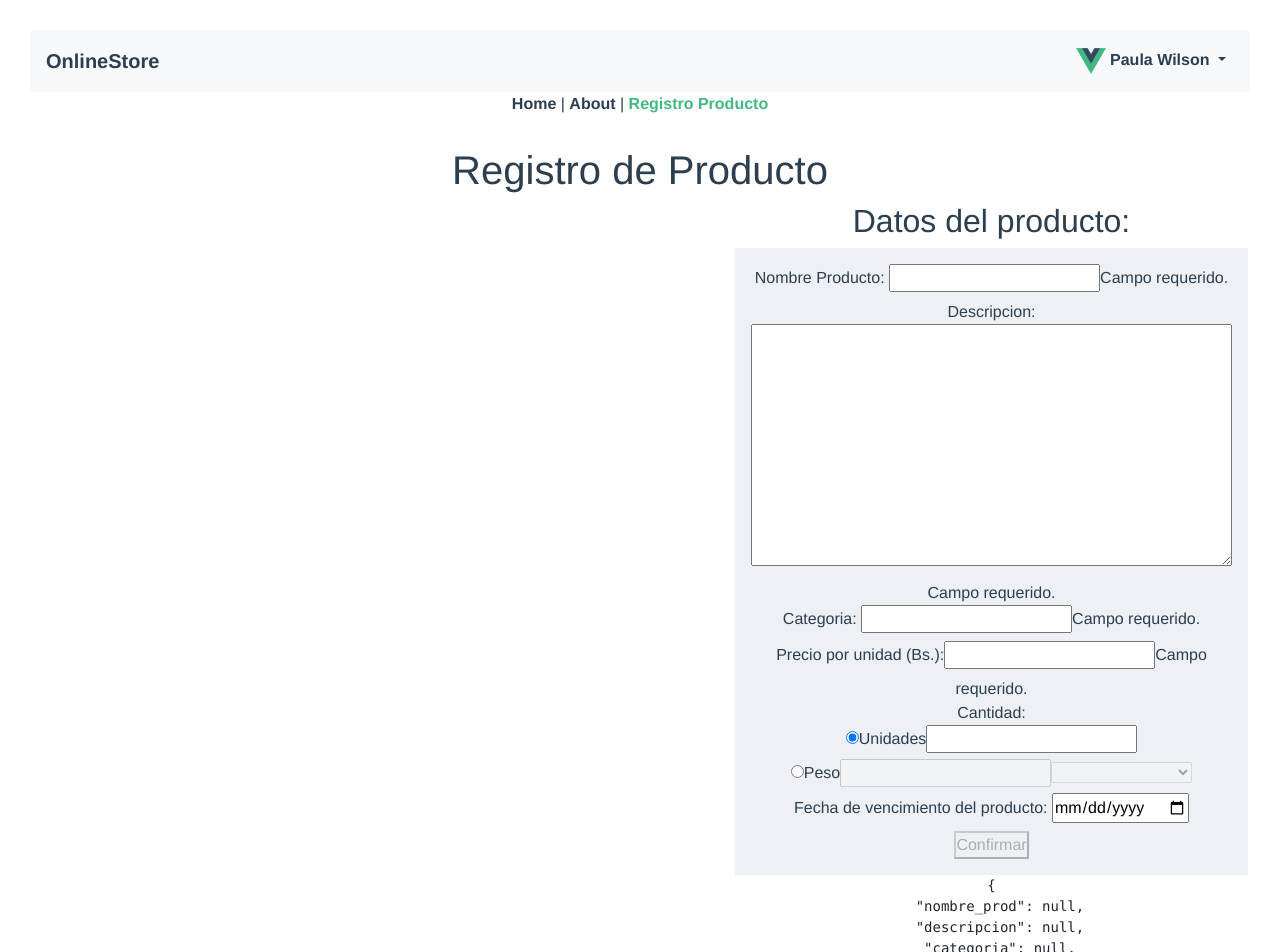
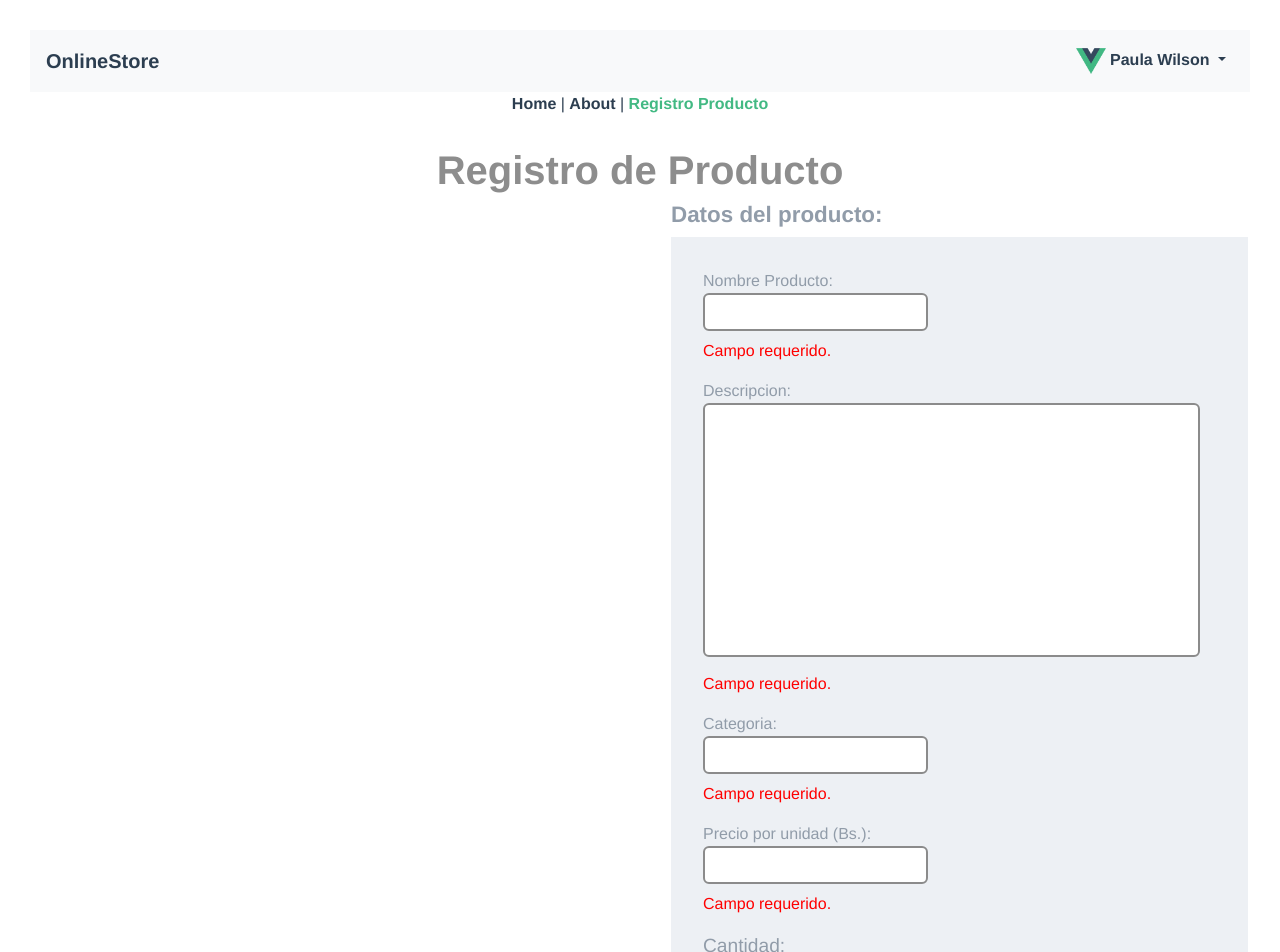
Before and after one commit to AlanBenavides/vue-gestion-productos, a Vue app: page /registroProducto in a window 1280 px wide. Shown: the top 952 px of the page. Built offline with nearby package versions, Linux system fonts and the light colour scheme.

Commit message:
refactor: add css and some HTML

```diff
--- a/src/components/Formulario.vue
+++ b/src/components/Formulario.vue
@@ -1,6 +1,6 @@
 <template>
   <section class="formulario">
-    <h2>Datos del producto:</h2>
+    <h2 class="formulario_tittle">Datos del producto:</h2>
     <form
       class="formulario_form"
       @submit.prevent="submitForm"
@@ -8,44 +8,75 @@
     >
       <div class="formulario_group">
         <label
-          >Nombre Producto:
+          ><div class="formulario_name">Nombre Producto:</div>
           <input type="text" required v-model="producto.nombre_prod" />
         </label>
-        <span v-if="!$v.producto.nombre_prod.alpha"
-          >No se aceptan caracteres especiales.</span
+        <div
+          class="formulario_check-error"
+          v-if="!$v.producto.nombre_prod.alpha"
         >
-        <span v-if="!$v.producto.nombre_prod.minLength"
-          >Debe tener una longitud no menor a
-          {{ $v.producto.nombre_prod.$params.minLength.min }}.</span
+          No se aceptan caracteres especiales.
+        </div>
+        <div
+          class="formulario_check-error"
+          v-if="!$v.producto.nombre_prod.minLength"
         >
-        <span v-if="!$v.producto.nombre_prod.required">Campo requerido.</span>
-        <span v-if="!$v.producto.nombre_prod.maxLength"
-          >Nombre muy largo maximo
+          Debe tener una longitud no menor a
+          {{ $v.producto.nombre_prod.$params.minLength.min }}.
+        </div>
+        <div
+          class="formulario_check-error"
+          v-if="!$v.producto.nombre_prod.required"
+        >
+          Campo requerido.
+        </div>
+        <div
+          class="formulario_check-error"
+          v-if="!$v.producto.nombre_prod.maxLength"
+        >
+          Nombre muy largo maximo
           {{ $v.producto.nombre_prod.$params.maxLength.max }}
-          caracteres.</span
-        >
+          caracteres.
+        </div>
       </div>
 
       <div class="formulario_group">
         <label
-          >Descripcion:
+          ><div class="formulario_name">Descripcion:</div>
           <textarea v-model="producto.descripcion" cols="50" rows="10" />
         </label>
-        <span v-if="!$v.producto.descripcion.alpha1"
-          >No se aceptan caracteres especiales.</span
+        <div
+          class="formulario_check-error"
+          v-if="!$v.producto.descripcion.alpha1"
         >
-        <span v-if="!$v.producto.descripcion.maxLength"
-          >Descripcion muy larga.
-          {{ $v.producto.descripcion.$params.maxLength.max }}.</span
+          No se aceptan caracteres especiales.
+        </div>
+        <div
+          class="formulario_check-error"
+          v-if="!$v.producto.descripcion.maxLength"
         >
-        <span v-if="!$v.producto.descripcion.required">Campo requerido.</span>
+          Descripcion muy larga.
+          {{ $v.producto.descripcion.$params.maxLength.max }}.
+        </div>
+        <div
+          class="formulario_check-error"
+          v-if="!$v.producto.descripcion.required"
+        >
+          Campo requerido.
+        </div>
       </div>
 
       <div>
         <label
-          >Categoria: <input list="categorias" v-model="producto.categoria"
+          ><div class="formulario_name">Categoria:</div>
+          <input list="categorias" v-model="producto.categoria"
         /></label>
-        <span v-if="!$v.producto.categoria.required">Campo requerido.</span>
+        <div
+          class="formulario_check-error"
+          v-if="!$v.producto.categoria.required"
+        >
+          Campo requerido.
+        </div>
         <datalist id="categorias">
           <option value="Farmacia"></option>
           <option value="Electronicos"></option>
@@ -57,38 +88,57 @@
 
       <div class="formulario_group">
         <label
-          >Precio por unidad (Bs.):<input
-            type="number"
-            v-model="producto.precio_unid"
-          />
+          ><div class="formulario_name">Precio por unidad (Bs.):</div>
+          <input type="number" v-model="producto.precio_unid" />
         </label>
-        <span v-if="!$v.producto.precio_unid.required">Campo requerido.</span>
-        <span v-if="!$v.producto.precio_unid.between"
-          >Campo invalido (0-10000).</span
-        ><span v-if="!$v.producto.precio_unid.validate_decimales"
-          >Maximo 2 decimales!</span
+        <div
+          class="formulario_check-error"
+          v-if="!$v.producto.precio_unid.required"
         >
+          Campo requerido.
+        </div>
+        <div
+          class="formulario_check-error"
+          v-if="!$v.producto.precio_unid.between"
+        >
+          Campo invalido (0-10000).
+        </div>
+        <div
+          class="formulario_check-error"
+          v-if="!$v.producto.precio_unid.validate_decimales"
+        >
+          Maximo 2 decimales!
+        </div>
       </div>
 
-      <div>
-        Cantidad:
+      <fieldset>
+        <legend class="formulario_name">Cantidad:</legend>
         <div class="formulario_group">
           <label
             ><input
               type="radio"
               @click="selectCantidad"
               v-model="producto.unidad"
-            />Unidades</label
-          >
+            />
+            <span class="formulario_name formulario_name-span">Unidades</span>
+          </label>
           <input
             type="number"
             :disabled="disabled"
             v-model="producto.cantidad"
           />
-          <span v-if="!$v.producto.cantidad.minValue">Debe ser mayor a 0.</span>
-          <span v-if="!$v.producto.cantidad.integer"
-            >Solo se aceptan valores enteros.</span
+          <div
+            class="formulario_check-error"
+            v-if="!$v.producto.cantidad.minValue"
           >
+            Debe ser mayor a 0.
+          </div>
+          <div
+            class="formulario_check-error"
+            v-if="!$v.producto.cantidad.integer"
+          >
+            Solo se aceptan valores enteros.
+          </div>
         </div>
 
         <div class="formulario_group">
@@ -98,14 +148,16 @@
               value="peso"
               @click="selectCantidad"
               v-model="producto.unidad"
-            />Peso</label
-          >
+            />
+            <span class="formulario_name formulario_name-span">Peso</span>
+          </label>
           <input
             type="number"
             step="0.25"
             value="0.00"
             :disabled="!disabled"
             v-model="producto.peso"
+            class="formulario_peso"
           />
 
           <select :disabled="!disabled" v-model="producto.unidad_med">
@@ -116,19 +168,29 @@
             <option value="Galones">Galones</option>
             <option value="Onzas">Onzas</option>
           </select>
-          <span v-if="!$v.producto.peso.minValue">Debe ser mayor a 0.</span>
-          <span v-if="!$v.producto.peso.validate_decimales"
-            >Maximo 2 decimales!</span
+          <div class="formulario_check-error" v-if="!$v.producto.peso.minValue">
+            Debe ser mayor a 0.
+          </div>
+          <div
+            class="formulario_check-error"
+            v-if="!$v.producto.peso.validate_decimales"
           >
+            Maximo 2 decimales!
+          </div>
         </div>
-      </div>
+      </fieldset>
 
       <div class="formulario_group">
         <label
-          >Fecha de vencimiento del producto:
+          ><div class="formulario_name">Fecha de vencimiento del producto:</div>
           <input type="date" value="DD/MM/AA" v-model="producto.fecha_venc"
         /></label>
-        <span v-if="!$v.producto.fecha_venc.validate_date">fecha invalida</span>
+        <div
+          class="formulario_check-error"
+          v-if="!$v.producto.fecha_venc.validate_date"
+        >
+          fecha invalida
+        </div>
       </div>
 
       <button :disabled="$v.producto.$invalid" class="formulario_button">
@@ -257,8 +319,83 @@ export default {
 </script>
 
 <style scope>
+.formulario_tittle {
+  text-align: left;
+  color: #919ca9;
+  font-size: 1.4rem;
+  font-weight: 600;
+}
+
 .formulario_form {
   background-color: #edf0f4;
-  padding: 1rem;
+  padding: 2rem;
+  text-align: left;
+}
+
+.formulario label {
+  display: block;
+}
+
+.formulario textarea {
+  resize: none;
+}
+
+.formulario input,
+.formulario textarea,
+.formulario select {
+  border: none;
+  border: 2px solid #8b8b8b;
+  border-radius: 6px;
+  padding: 5px 7px;
+}
+
+.formulario select {
+  height: 38px;
+  margin-left: 1rem;
+}
+
+.formulario input[type="date"] {
+  display: block;
+  margin: auto;
+  margin-top: 10px;
+  margin-bottom: 2rem;
+  width: 60%;
+  text-align: center;
+}
+
+.formulario legend {
+  font-size: 1.2rem;
+  margin-bottom: 0;
+}
+
+.formulario_name {
+  color: #919ca9;
+}
+
+.formulario_name-span {
+  padding-left: 1rem;
+}
+
+.formulario_group {
+  margin: 1rem;
+  margin-left: 0;
+}
+
+.formulario_group:first-child {
+  margin-top: 0;
+}
+
+.formulario_check-error {
+  color: red;
+}
+
+.formulario_button {
+  margin: auto;
+  display: block;
+  background-color: rgb(51, 51, 51);
+  padding: 13px 100px;
+  color: white;
+  font-size: 20px;
+  font-weight: 700;
 }
 </style>
--- a/src/views/RegistroProducto.vue
+++ b/src/views/RegistroProducto.vue
@@ -26,11 +26,13 @@ export default {
 }
 
 .registro_tittle {
+  color: #8d8d8d;
+  font-weight: 600;
 }
 
 .registro_container {
   display: grid;
-  grid-template-columns: 1fr 0.7fr;
+  grid-template-columns: 1fr 0.6fr;
   gap: 2rem;
 }
 
```
